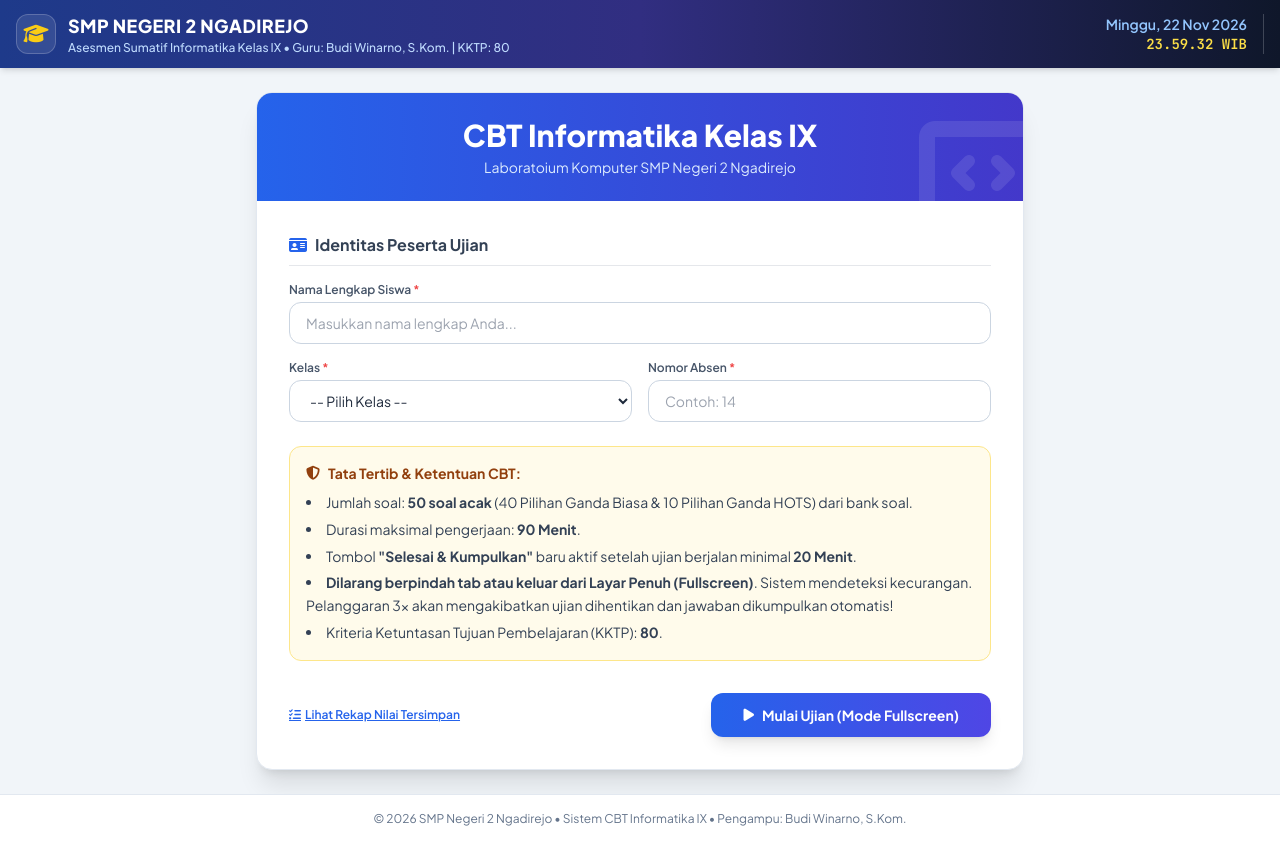
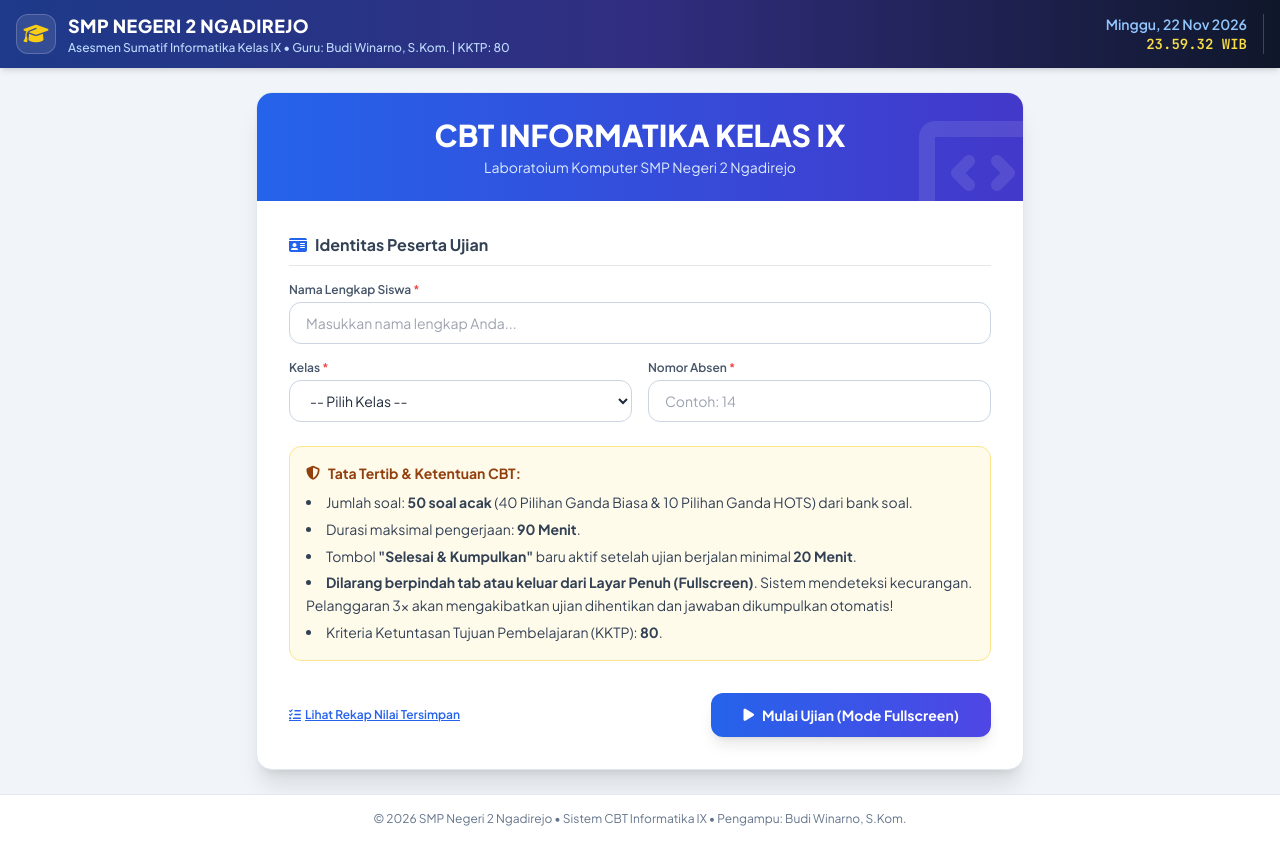
Before and after one commit to winarnobudo72-lang/Soal_IF_9, a plain HTML site: page index.html in a window 1280 px wide. Drawn offline with nearby package versions, Linux system fonts and the light colour scheme.

Commit message:
Update header text to uppercase for consistency

```diff
--- a/index.html
+++ b/index.html
@@ -113,7 +113,7 @@
         <section id="screen-login" class="max-w-3xl mx-auto bg-white rounded-2xl shadow-xl border border-slate-200 overflow-hidden">
             <div class="bg-gradient-to-r from-blue-600 to-indigo-700 px-6 py-6 text-white text-center relative overflow-hidden">
                 <div class="absolute -right-10 -bottom-10 opacity-10 text-9xl"><i class="fa-solid fa-laptop-code"></i></div>
-                <h2 class="text-2xl md:text-3xl font-extrabold mb-1">CBT Informatika Kelas IX</h2>
+                <h2 class="text-2xl md:text-3xl font-extrabold mb-1">CBT INFORMATIKA KELAS IX</h2>
                 <p class="text-blue-100 text-sm">Laboratoium Komputer SMP Negeri 2 Ngadirejo</p>
             </div>
 
```
